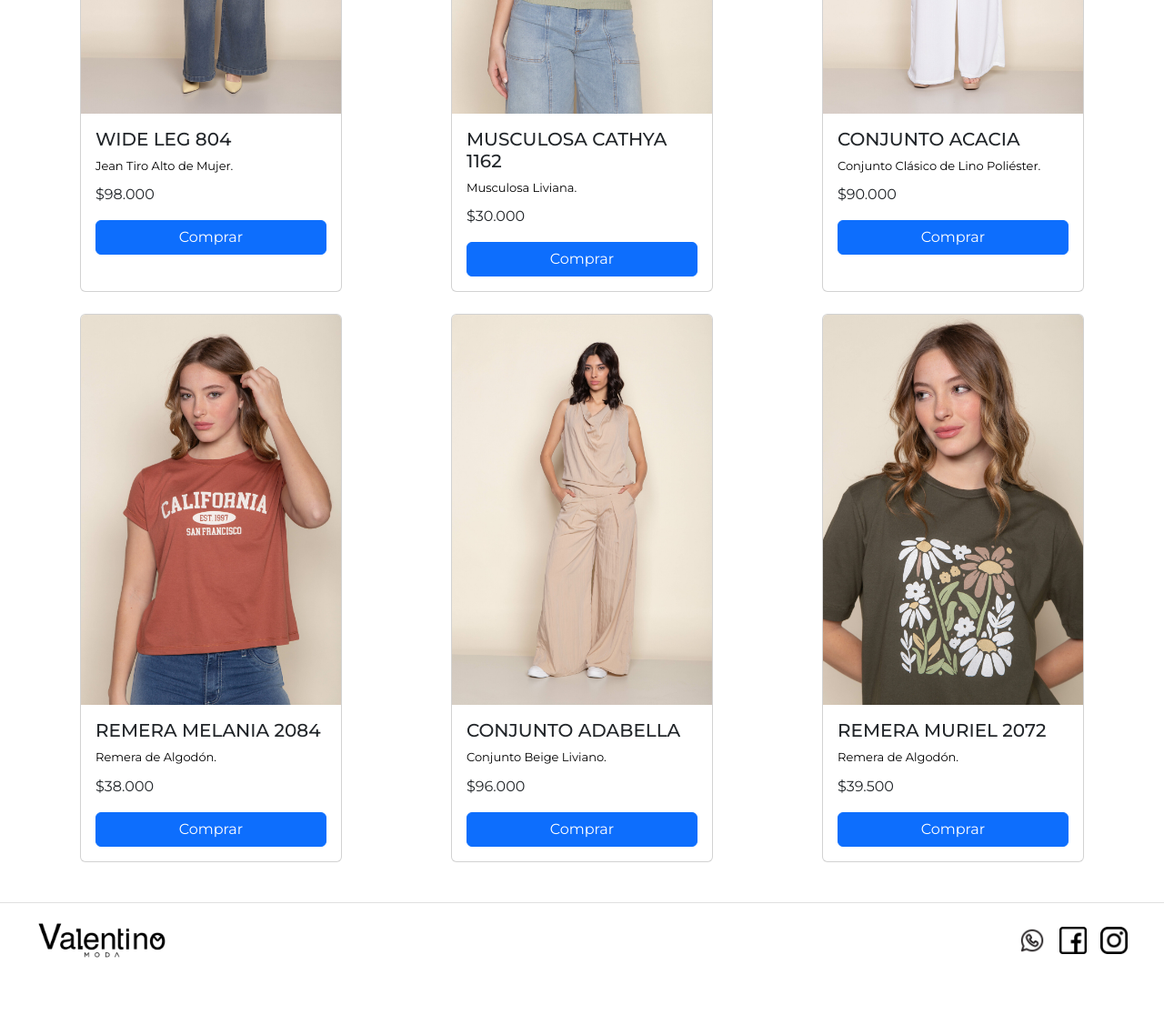
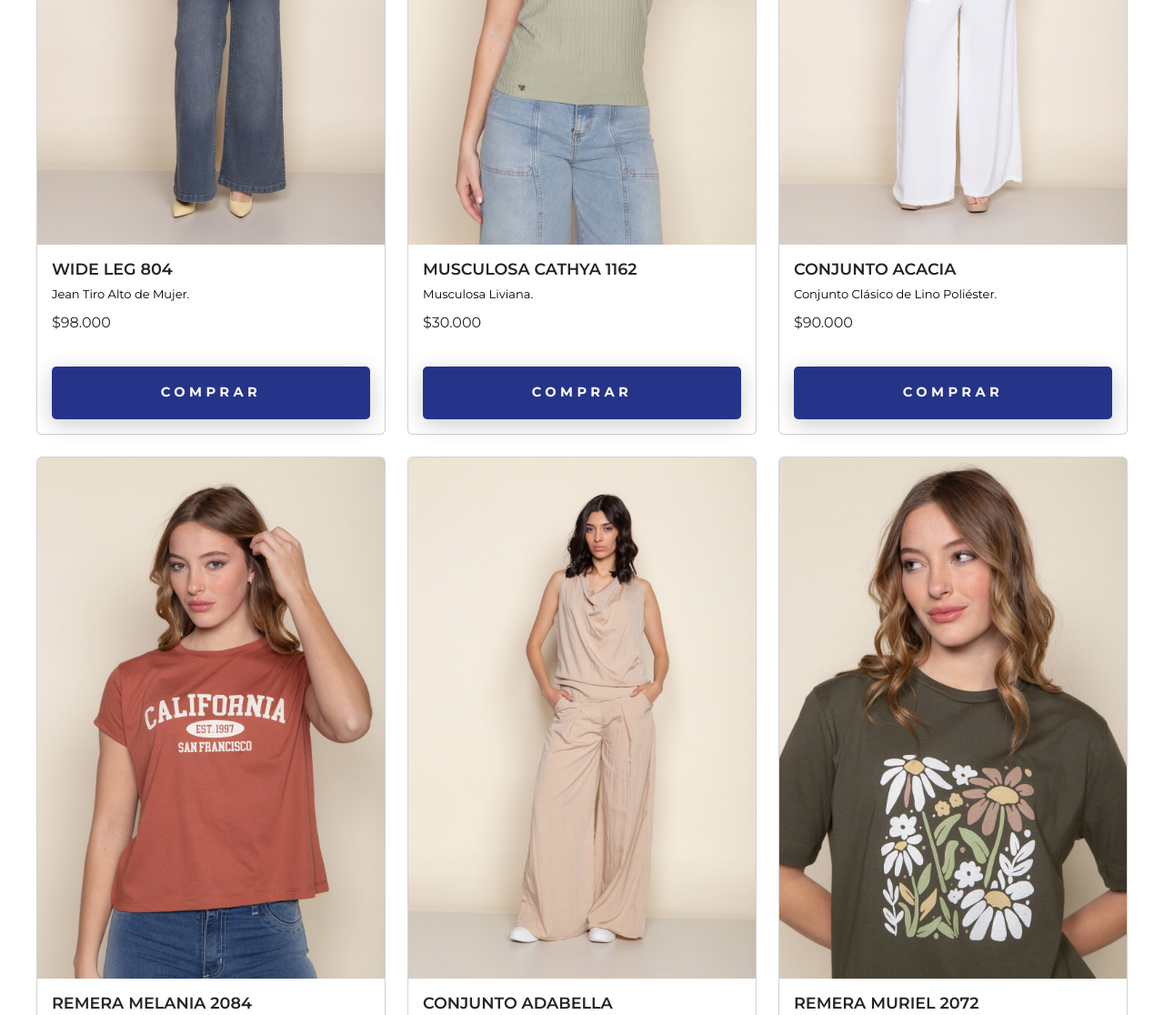
Before and after one commit to maurigimenez7/ValentinoModa, a plain HTML site: page pages/mujer.html in a window 1280 px wide. Shown: the part 940-2056 px from the top of the page at 91% size. Before the commit the page ends 2016 px from the top, so only its background shows below. Drawn offline with nearby package versions, Linux system fonts and the light colour scheme; a web font is replaced by a local one.

Commit message:
correccion hecha

```diff
--- a/css/style.css
+++ b/css/style.css
@@ -255,7 +255,7 @@ main {
     background: #253489(0, 0, 0, 0.2);
 }
 
-.ropa-nueva h3 {
+.ropa-nueva h2 {
     font-family: "Montserrat", sans-serif;
     text-align: center;
     font-size: 23px;
@@ -289,6 +289,23 @@ main {
     max-width: 1200px;
 }
 
+.card {
+    display: flex;
+    flex-direction: column;
+    height: 100%;
+}
+
+.card-body {
+    display: flex;
+    flex-direction: column;
+    flex-grow: 1;
+}
+.card-title {
+    font-family: "Montserrat", sans-serif;
+    font-size: 1.1rem;
+    font-weight: 600;
+}
+
 .card-text {
     font-family: "Montserrat", sans-serif;
     font-size: 13px;
@@ -297,13 +314,18 @@ main {
     margin-bottom: 10px;
 }
 
+.card-info {
+    /* Este contenedor asegura que el contenido de texto tenga una altura consistente */
+    min-height: 120px;
+}
+
 button {
     position: relative;
     display: flex;
     justify-content: center;
     align-items: center;
     border-radius: 5px;
-    background: #000000;
+    background: #253489;
     font-family: "Montserrat", sans-serif;
     box-shadow: 0px 6px 24px 0px rgba(0, 0, 0, 0.2);
     overflow: hidden;
@@ -315,7 +337,7 @@ button:after {
     content: " ";
     width: 0%;
     height: 100%;
-    background: #253489;
+    background: #000000;
     position: absolute;
     transition: all 0.4s ease-in-out;
     right: 0;
@@ -363,8 +385,8 @@ button:hover span {
     display: flex;
     justify-content: center;
     align-items: center;
-    width: 100%;
-    margin: 30px 0;
+    margin-top: auto; /* Empuja el botón al final de la card */
+    padding-top: 20px; /* Espacio sobre el botón */
     text-decoration: none;
 }
 
@@ -374,6 +396,10 @@ button:hover span {
 
 .centrar-boton a:focus {
     outline: none;
+}
+
+.centrar-boton button {
+    width: 100%;
 }
 
 .ofertas {
@@ -410,7 +436,7 @@ main.ofertas {
     max-width: 1200px;
 }
 
-.ofertas h3 {
+.ropa-en-oferta h2 {
     font-family: "Montserrat", sans-serif;
     text-align: center;
     font-size: 23px;
--- a/pages/mujer.html
+++ b/pages/mujer.html
@@ -43,66 +43,78 @@
     <img src="../asstes/mujer.png" alt="anuncio mujer" class="anuncio-mujer">
 
         <div class="ropa-nueva">
-            <h3>WOMAN IN - VALENTINO MODA</h3>
+            <h2>WOMAN IN - VALENTINO MODA</h2>
             <div class="card-padre">
-                <div class="card" style="width: 18rem;">
+                <div class="card">
                     <img src="../asstes/6804-dac6d7f1b8a71cb29517588096671320-1024-1024.jpg"
                         class="card-img-top" alt="jean de mujer">
                     <div class="card-body">
-                        <h5 class="card-title">WIDE LEG 804</h5>
+                        <h3 class="card-title">WIDE LEG 804</h3>
                         <p class="card-text">Jean Tiro Alto de Mujer.</p>
                         <p class="price">$98.000</p>
-                        <a href="#" class="btn btn-primary w-100">Comprar</a>
+                        <a href="#" class="centrar-boton">
+                            <button><span>COMPRAR</span></button>
+                        </a>
                     </div>
                 </div>
-                <div class="card" style="width: 18rem;">
+                <div class="card">
                     <img src="../asstes/61162-a804c0e6239c24b63617577032059129-1024-1024.jpg"
                         class="card-img-top" alt="musculosa verde agua">
                     <div class="card-body">
-                        <h5 class="card-title">MUSCULOSA CATHYA 1162</h5>
+                        <h3 class="card-title">MUSCULOSA CATHYA 1162</h3>
                         <p class="card-text">Musculosa Liviana.</p>
                         <p class="price">$30.000</p>
-                        <a href="#" class="btn btn-primary w-100">Comprar</a>
+                        <a href="#" class="centrar-boton">
+                            <button><span>COMPRAR</span></button>
+                        </a>
                     </div>
                 </div>
-                <div class="card" style="width: 18rem;">
+                <div class="card">
                     <img src="../asstes/61501-remera-c7d6b7b2dd617b8b5b17588057726086-1024-1024.jpg"
                         class="card-img-top" alt="conjunto blanco">
                     <div class="card-body">
-                        <h5 class="card-title">CONJUNTO ACACIA</h5>
+                        <h3 class="card-title">CONJUNTO ACACIA</h3>
                         <p class="card-text">Conjunto Clásico de Lino Poliéster.</p>
                         <p class="price">$90.000</p>
-                        <a href="#" class="btn btn-primary w-100">Comprar</a>
+                        <a href="#" class="centrar-boton">
+                            <button><span>COMPRAR</span></button>
+                        </a>
                     </div>
                 </div>
-                <div class="card" style="width: 18rem;">
+                <div class="card">
                     <img src="../asstes/62084-0078c880f6837c83ce17576828023459-1024-1024.jpg" class="card-img-top"
                         alt="remera naranja">
                     <div class="card-body">
-                        <h5 class="card-title">REMERA MELANIA 2084</h5>
+                        <h3 class="card-title">REMERA MELANIA 2084</h3>
                         <p class="card-text">Remera de Algodón.</p>
                         <p class="price">$38.000</p>
-                        <a href="#" class="btn btn-primary w-100">Comprar</a>
+                        <a href="#" class="centrar-boton">
+                            <button><span>COMPRAR</span></button>
+                        </a>
                     </div>
                 </div>
-                <div class="card" style="width: 18rem;">
+                <div class="card">
                     <img src="../asstes/61503-top-61506-pantalon-wide-leg1-7ffbdc3ac2e12636d017576860086106-1024-1024.jpg"
                         class="card-img-top" alt="conjunto beige">
                     <div class="card-body">
-                        <h5 class="card-title">CONJUNTO ADABELLA</h5>
+                        <h3 class="card-title">CONJUNTO ADABELLA</h3>
                         <p class="card-text">Conjunto Beige Liviano.</p>
                         <p class="price">$96.000</p>
-                        <a href="#" class="btn btn-primary w-100">Comprar</a>
+                        <a href="#" class="centrar-boton">
+                            <button><span>COMPRAR</span></button>
+                        </a>
                     </div>
                 </div>
-                <div class="card" style="width: 18rem;">
+                <div class="card">
                     <img src="../asstes/62072-852057a03353dabe8917576852009111-1024-1024.jpg"
                         class="card-img-top" alt="remera verde">
                     <div class="card-body">
-                        <h5 class="card-title">REMERA MURIEL 2072</h5>
+                        <h3 class="card-title">REMERA MURIEL 2072</h3>
                         <p class="card-text">Remera de Algodón.</p>
                         <p class="price">$39.500</p>
-                        <a href="#" class="btn btn-primary w-100">Comprar</a>
+                        <a href="#" class="centrar-boton">
+                            <button><span>COMPRAR</span></button>
+                        </a>
                     </div>
                 </div>
             </div>
```
Also changed, not shown: index.html (+31 -27 lines), pages/hombres.html (+27 -15 lines), pages/ninos.html (+31 -19 lines), pages/ofertas.html (+43 -20 lines).
